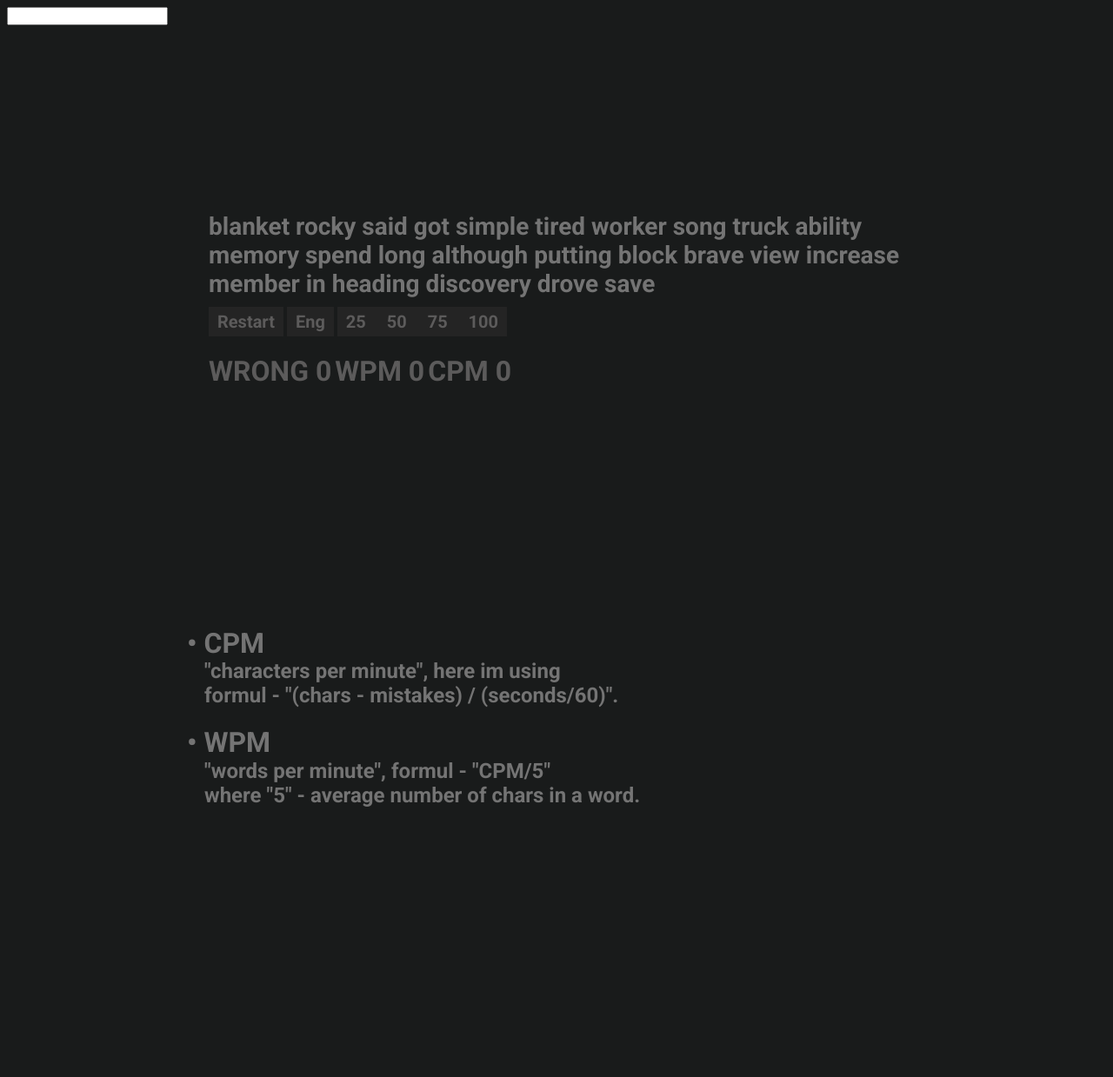
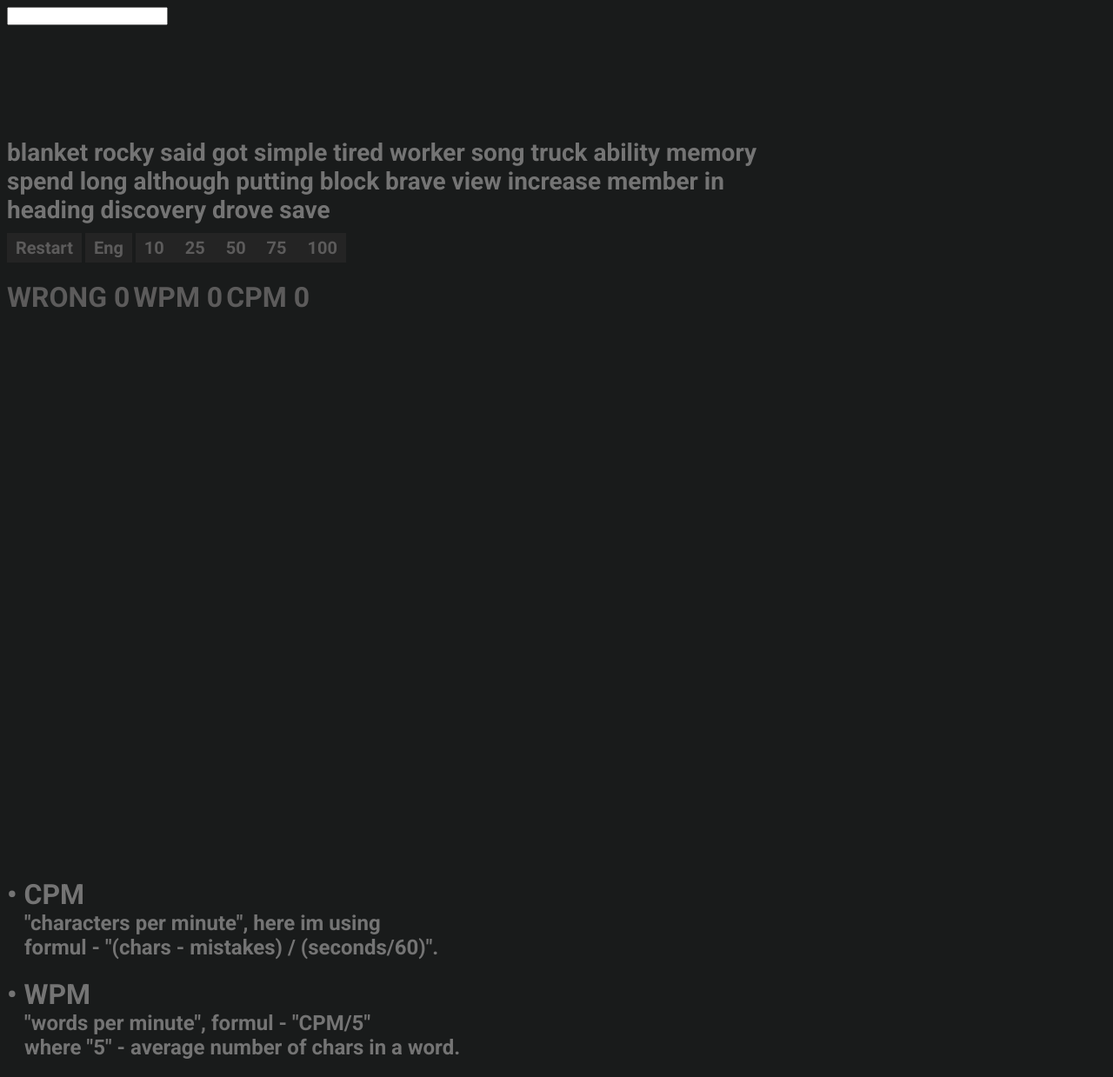
Before and after one commit to omegadreamer/FastPrint, a Django app: page /practice in a window 1280 px wide. Shown: the whole page at 87% size. Before the commit the page ends 928 px from the top, so only its background shows below. Run offline with Django 4.2, Linux system fonts and the light colour scheme.

Commit message:
some css changes & code  restructure

```diff
--- a/main/static/practice.css
+++ b/main/static/practice.css
@@ -6,24 +6,6 @@ body{
   color: rgb(116, 116, 116);
   font: 700 16px "Roboto", sans-serif;
 }
-
-
-.Words{
-  display: block;
-  width: 800px;
-
-  /*Font*/
-  font-size: 28px;
-  text-align: left;
-  False{
-    color: rgb(155, 83, 92);
-    text-decoration: underline;
-  }
-  Correct{
-    color: rgb(68, 68, 68);
-  }
-}
-
 
 .Button{
   display: inline-block;
@@ -51,12 +33,25 @@ body{
   background-color: rgb(36, 36, 36);
 }
 
+.Words{
+  display: block;
+  max-width: 900px;
+
+  /*Font*/
+  font-size: 28px;
+  text-align: left;
+  False{
+    color: rgb(155, 83, 92);
+    text-decoration: underline;
+  }
+  Correct{
+    color: rgb(68, 68, 68);
+  }
+}
 
 .Block{
-  margin-left: auto;
-  margin-right: auto;
-  margin-top: 17%;
-  width: 800px;
+  height: 500px;
+  padding-top: 130px;
   .Words{
     margin-bottom: 10px;
   }
@@ -65,27 +60,20 @@ body{
 
 .results{
   color: rgb(92, 91, 91);
-  margin-left: auto;
-  margin-right: auto;
-  width: 800px;
   .res{
     display: inline-block;
   }
 }
 
-/*info*/
 .info{
-
-  margin: auto;
-  width: 850px;
+  padding-top: 330px;
   text-align: justify;
-  margin-top: 20%;
   h2{
-    margin-left: 20px;
-    margin-top: -22px;
+      margin-left: 20px;
+      margin-top: -22px;
   }
   a{
-    color: #474747;
+      color: #474747;
   }
 }
 
--- a/main/static/practice.js
+++ b/main/static/practice.js
@@ -84,6 +84,7 @@ function Restart() {
   mistakes = [0,0]
 }Restart();
 
+
 // Restart button
 restart.addEventListener('click', Restart);
 
--- a/main/templates/home.html
+++ b/main/templates/home.html
@@ -19,8 +19,8 @@
     <div class="info">
         <h1>• About FastPrint</h1>
         <h2>
-            FastPrint is a typing test, here you can practice in fast typing!<br>
-            links: <a href="https://github.com/omegadreamer">GitHub</a>
+            FastPrint is a typing test, here you can practice in fast typing!
+            Links: <a href="https://github.com/omegadreamer">GitHub</a>
             <a href="https://t.me/omega_vl">Telegram</a>
         </h2>
     </div>
--- a/main/templates/practice.html
+++ b/main/templates/practice.html
@@ -15,16 +15,17 @@
         <button class="Button" id="Restart">Restart</button>
         <button class="Button" id="Lenguage" url="#">Eng</button>
         <div class="ButtonBG" id="WordsCount">
+            <button class="Button" id="W3" url="#">10</button>
             <button class="Button" id="W0" url="#">25</button>
             <button class="Button" id="W1" url="#">50</button>
             <button class="Button" id="W2" url="#">75</button>
             <button class="Button" id="W3" url="#">100</button>
         </div>
-    </div>
-    <div class="results">
-        <h1 class="res" id="Mistakes">WRONG 0</h1>
-        <h1 class="res" id="WPM">WPM 0</h1>
-        <h1 class="res" id="CPM">CPM 0</h1>
+        <div class="results">
+            <h1 class="res" id="Mistakes">WRONG 0</h1>
+            <h1 class="res" id="WPM">WPM 0</h1>
+            <h1 class="res" id="CPM">CPM 0</h1>
+        </div>
     </div>
     <div class="info">
         <h1>• CPM </h1>
```
Also changed, not shown: main/static/home.css (+15 -22 lines).
